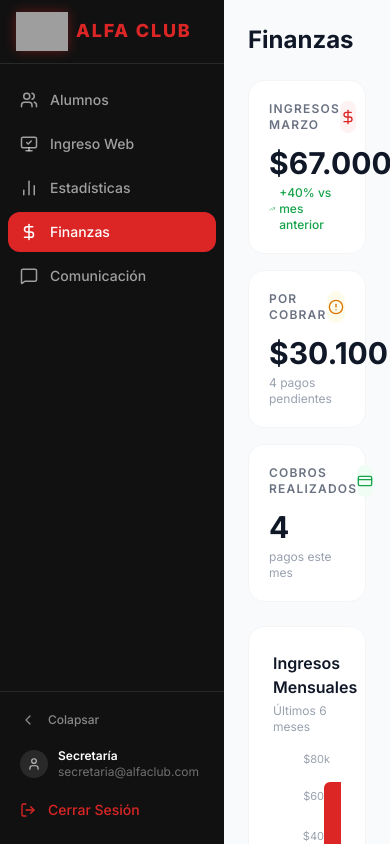
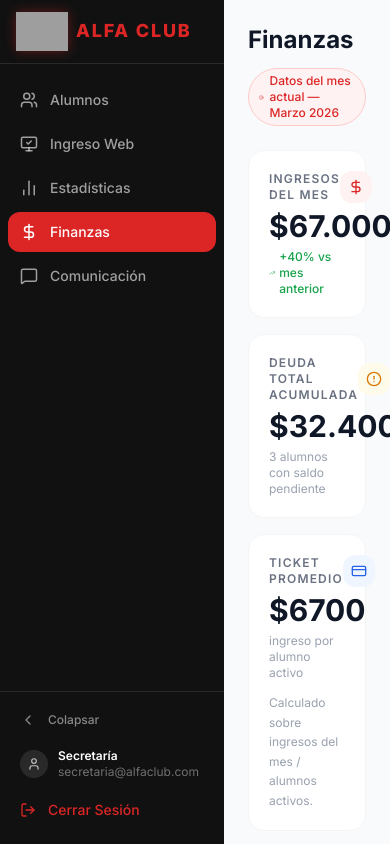
Before and after one commit to MaximoFini/sistema-alfa, a Next.js app: page /finanzas in a window 390 px wide. Built offline with nearby package versions, Linux system fonts and the light colour scheme; grey boxes are pictures that could not be loaded.

Commit message:
feat: reorganize Estadísticas and enhance Finanzas KPIs\n\nReorganize Estadísticas with new metrics and add Finanzas KPIs.

```diff
--- a/app/(app)/finanzas/page.tsx
+++ b/app/(app)/finanzas/page.tsx
@@ -10,154 +10,204 @@ import {
   ResponsiveContainer,
   CartesianGrid,
 } from "recharts"
-import { TrendingUp, TrendingDown, DollarSign, CreditCard, AlertCircle, CheckCircle2 } from "lucide-react"
+import { TrendingUp, DollarSign, AlertCircle, CreditCard, Info } from "lucide-react"
+
+// ── Mock data ─────────────────────────────────────────────────────────────────
 
 const ingresos = [
-  { mes: "Oct", monto: 42000 },
-  { mes: "Nov", monto: 38000 },
-  { mes: "Dic", monto: 35000 },
-  { mes: "Ene", monto: 51000 },
+  { mes: "Ago", monto: 38000 },
+  { mes: "Sep", monto: 41000 },
+  { mes: "Oct", monto: 37000 },
+  { mes: "Nov", monto: 44000 },
+  { mes: "Dic", monto: 31000 },
+  { mes: "Ene", monto: 52000 },
   { mes: "Feb", monto: 48000 },
   { mes: "Mar", monto: 67000 },
 ]
 
-const pagos = [
-  { id: 1, alumno: "Carlos Mendoza", disciplina: "Boxeo", monto: 8500, fecha: "05 Mar 2026", estado: "pagado" },
-  { id: 2, alumno: "Andrés Solis", disciplina: "BJJ", monto: 7200, fecha: "04 Mar 2026", estado: "pagado" },
-  { id: 3, alumno: "Rodrigo Alves", disciplina: "Kickboxing", monto: 9500, fecha: "03 Mar 2026", estado: "pagado" },
-  { id: 4, alumno: "Laura Ramírez", disciplina: "MMA", monto: 7200, fecha: "28 Feb 2026", estado: "pendiente" },
-  { id: 5, alumno: "Valentina Cruz", disciplina: "Boxeo", monto: 8500, fecha: "25 Feb 2026", estado: "vencido" },
-  { id: 6, alumno: "Fernanda Lara", disciplina: "MMA", monto: 7200, fecha: "20 Feb 2026", estado: "pendiente" },
-  { id: 7, alumno: "Martín Peña", disciplina: "MMA", monto: 9500, fecha: "15 Feb 2026", estado: "pagado" },
-  { id: 8, alumno: "Sofia Guerrero", disciplina: "Muay Thai", monto: 7200, fecha: "10 Feb 2026", estado: "vencido" },
-]
+// ── Helpers ───────────────────────────────────────────────────────────────────
 
-function EstadoBadge({ estado }: { estado: string }) {
-  if (estado === "pagado")
+function MonthBadge() {
   return (
-      <span className="inline-flex items-center gap-1 text-xs px-2 py-0.5 rounded-full font-medium"
-        style={{ color: "#16a34a", backgroundColor: "#f0fdf4", border: "1px solid #bbf7d0" }}>
-        <CheckCircle2 size={10} /> Pagado
-      </span>
-    )
-  if (estado === "pendiente")
-    return (
-      <span className="inline-flex items-center gap-1 text-xs px-2 py-0.5 rounded-full font-medium"
-        style={{ color: "#d97706", backgroundColor: "#fffbeb", border: "1px solid #fde68a" }}>
-        <AlertCircle size={10} /> Pendiente
-      </span>
-    )
-  return (
-    <span className="inline-flex items-center gap-1 text-xs px-2 py-0.5 rounded-full font-medium"
-      style={{ color: "#dc2626", backgroundColor: "#fef2f2", border: "1px solid #fecaca" }}>
-      <AlertCircle size={10} /> Vencido
+    <span
+      className="inline-flex items-center gap-1.5 text-xs font-medium px-2.5 py-1 rounded-full"
+      style={{ backgroundColor: "#fef2f2", color: "#DC2626", border: "1px solid #fecaca" }}
+    >
+      <Info size={11} />
+      Datos del mes actual — Marzo 2026
     </span>
   )
 }
 
+function KPICard({
+  label,
+  value,
+  sub,
+  trend,
+  accentBg,
+  accentText,
+  icon,
+  note,
+}: {
+  label: string
+  value: string
+  sub?: string
+  trend?: { label: string; up: boolean }
+  accentBg: string
+  accentText: string
+  icon: React.ReactNode
+  note?: string
+}) {
+  return (
+    <div className="bg-white rounded-xl border border-gray-100 p-5 flex flex-col gap-2">
+      <div className="flex items-center justify-between">
+        <span className="text-xs font-semibold tracking-widest text-gray-500 uppercase">{label}</span>
+        <div className="w-8 h-8 rounded-lg flex items-center justify-center shrink-0"
+          style={{ backgroundColor: accentBg }}>
+          <span style={{ color: accentText }}>{icon}</span>
+        </div>
+      </div>
+      <span className="text-3xl font-bold text-gray-900 leading-none">{value}</span>
+      {sub && <span className="text-xs text-gray-400">{sub}</span>}
+      {trend && (
+        <div className="flex items-center gap-1">
+          <TrendingUp size={12} style={{ color: trend.up ? "#16a34a" : "#dc2626" }} />
+          <span className="text-xs font-medium" style={{ color: trend.up ? "#16a34a" : "#dc2626" }}>
+            {trend.label}
+          </span>
+        </div>
+      )}
+      {note && <p className="text-xs text-gray-400 leading-relaxed mt-1">{note}</p>}
+    </div>
+  )
+}
+
+// ── Página ─────────────────────────────────────────────────────────────────────
+
 export default function FinanzasPage() {
-  const [tab, setTab] = useState<"todos" | "pagado" | "pendiente" | "vencido">("todos")
+  const [mounted, setMounted] = useState(false)
+  if (typeof window !== "undefined" && !mounted) setMounted(true)
+
   const totalMes = 67000
   const mesAnterior = 48000
   const variacion = Math.round(((totalMes - mesAnterior) / mesAnterior) * 100)
-  const pendienteTotal = pagos.filter(p => p.estado !== "pagado").reduce((s, p) => s + p.monto, 0)
 
-  const filtrado = tab === "todos" ? pagos : pagos.filter(p => p.estado === tab)
+  // Métricas calculadas
+  const ticketPromedio = Math.round(totalMes / 10)            // ingresos / total alumnos
+  const deudaTotal = 32400                                     // mock suma de deudas
+  const ltv = Math.round(ticketPromedio * 8)                  // ticket * vida útil promedio (8 meses)
+  const cobrosRealizados = 7
+  const cobrosPendientes = 3
 
   return (
-    <div className="p-6 lg:p-8 max-w-6xl mx-auto">
-      <h1 className="text-2xl font-bold text-gray-900 mb-6">Finanzas</h1>
+    <div className="p-6 lg:p-8 max-w-6xl mx-auto space-y-6">
 
-      {/* KPI cards */}
-      <div className="grid grid-cols-1 sm:grid-cols-3 gap-4 mb-6">
-        {/* Ingresos mes */}
-        <div className="bg-white rounded-xl border border-gray-100 p-5">
-          <div className="flex items-center justify-between mb-3">
-            <span className="text-xs font-semibold tracking-widest text-gray-500 uppercase">Ingresos Marzo</span>
-            <div className="w-8 h-8 rounded-lg flex items-center justify-center" style={{ backgroundColor: "#fef2f2" }}>
-              <DollarSign size={16} style={{ color: "#dc2626" }} />
-            </div>
-          </div>
-          <p className="text-3xl font-bold text-gray-900">$67.000</p>
-          <div className="flex items-center gap-1 mt-1">
-            <TrendingUp size={12} style={{ color: "#16a34a" }} />
-            <span className="text-xs font-medium" style={{ color: "#16a34a" }}>+{variacion}% vs mes anterior</span>
-          </div>
+      {/* Header con indicador mensual */}
+      <div className="flex flex-col sm:flex-row sm:items-center sm:justify-between gap-3">
+        <h1 className="text-2xl font-bold text-gray-900">Finanzas</h1>
+        <MonthBadge />
       </div>
 
-        {/* Pendiente */}
-        <div className="bg-white rounded-xl border border-gray-100 p-5">
-          <div className="flex items-center justify-between mb-3">
-            <span className="text-xs font-semibold tracking-widest text-gray-500 uppercase">Por Cobrar</span>
-            <div className="w-8 h-8 rounded-lg flex items-center justify-center" style={{ backgroundColor: "#fffbeb" }}>
-              <AlertCircle size={16} style={{ color: "#d97706" }} />
-            </div>
-          </div>
-          <p className="text-3xl font-bold text-gray-900">${pendienteTotal.toLocaleString("es")}</p>
-          <div className="flex items-center gap-1 mt-1">
-            <span className="text-xs text-gray-400">
-              {pagos.filter(p => p.estado !== "pagado").length} pagos pendientes
-            </span>
-          </div>
+      {/* Fila 1 — KPIs principales */}
+      <div className="grid grid-cols-1 sm:grid-cols-2 lg:grid-cols-4 gap-4">
+        <KPICard
+          label="Ingresos del Mes"
+          value={`$${totalMes.toLocaleString("es")}`}
+          accentBg="#fef2f2"
+          accentText="#DC2626"
+          icon={<DollarSign size={16} />}
+          trend={{ label: `+${variacion}% vs mes anterior`, up: true }}
+        />
+        <KPICard
+          label="Deuda Total Acumulada"
+          value={`$${deudaTotal.toLocaleString("es")}`}
+          sub={`${cobrosPendientes} alumnos con saldo pendiente`}
+          accentBg="#fffbeb"
+          accentText="#d97706"
+          icon={<AlertCircle size={16} />}
+        />
+        <KPICard
+          label="Ticket Promedio"
+          value={`$${ticketPromedio.toLocaleString("es")}`}
+          sub="ingreso por alumno activo"
+          accentBg="#eff6ff"
+          accentText="#2563eb"
+          icon={<CreditCard size={16} />}
+          note="Calculado sobre ingresos del mes / alumnos activos."
+        />
+        <KPICard
+          label="LTV — Valor del Ciclo de Vida"
+          value={`$${ltv.toLocaleString("es")}`}
+          sub="ticket × vida útil promedio (8 m)"
+          accentBg="#f0fdf4"
+          accentText="#16a34a"
+          icon={<TrendingUp size={16} />}
+          note="Estimación del valor total que genera un alumno durante su permanencia."
+        />
       </div>
 
-        {/* Cobros realizados */}
-        <div className="bg-white rounded-xl border border-gray-100 p-5">
-          <div className="flex items-center justify-between mb-3">
-            <span className="text-xs font-semibold tracking-widest text-gray-500 uppercase">Cobros Realizados</span>
-            <div className="w-8 h-8 rounded-lg flex items-center justify-center" style={{ backgroundColor: "#f0fdf4" }}>
-              <CreditCard size={16} style={{ color: "#16a34a" }} />
-            </div>
-          </div>
-          <p className="text-3xl font-bold text-gray-900">
-            {pagos.filter(p => p.estado === "pagado").length}
-          </p>
-          <p className="text-xs text-gray-400 mt-1">pagos este mes</p>
-        </div>
-      </div>
+      {/* Fila 2 — Gráfico de ingresos + resumen de cobros */}
+      <div className="grid grid-cols-1 lg:grid-cols-2 gap-4">
 
-      {/* Chart + table row */}
-      <div className="grid grid-cols-1 lg:grid-cols-2 gap-4 mb-4">
         {/* Bar chart */}
         <div className="bg-white rounded-xl border border-gray-100 p-6">
           <p className="font-semibold text-gray-900 mb-1">Ingresos Mensuales</p>
-          <p className="text-xs text-gray-400 mb-4">Últimos 6 meses</p>
+          <p className="text-xs text-gray-400 mb-4">Evolución de los últimos 8 meses</p>
           <ResponsiveContainer width="100%" height={200}>
-            <BarChart data={ingresos} barSize={28}>
+            <BarChart data={ingresos} barSize={26}>
               <CartesianGrid strokeDasharray="3 3" stroke="#f0f0f0" vertical={false} />
               <XAxis dataKey="mes" tick={{ fontSize: 11, fill: "#9ca3af" }} axisLine={false} tickLine={false} />
-              <YAxis tick={{ fontSize: 11, fill: "#9ca3af" }} axisLine={false} tickLine={false} tickFormatter={(v) => `$${v / 1000}k`} />
-              <Tooltip formatter={(v: number) => [`$${v.toLocaleString("es")}`, "Ingresos"]} cursor={{ fill: "#f9fafb" }} />
+              <YAxis
+                tick={{ fontSize: 11, fill: "#9ca3af" }}
+                axisLine={false}
+                tickLine={false}
+                tickFormatter={(v) => `$${v / 1000}k`}
+              />
+              <Tooltip
+                formatter={(v: number) => [`$${v.toLocaleString("es")}`, "Ingresos"]}
+                cursor={{ fill: "#f9fafb" }}
+              />
               <Bar dataKey="monto" fill="#DC2626" radius={[6, 6, 0, 0]} />
             </BarChart>
           </ResponsiveContainer>
         </div>
 
-        {/* Summary */}
+        {/* Resumen de cobros */}
         <div className="bg-white rounded-xl border border-gray-100 p-6 flex flex-col justify-between">
           <div>
-            <p className="font-semibold text-gray-900 mb-4">Resumen de Pagos</p>
+            <p className="font-semibold text-gray-900 mb-4">Resumen de Cobros — Mes Actual</p>
             {[
-              { label: "Pagados", count: pagos.filter(p => p.estado === "pagado").length, color: "#16a34a" },
-              { label: "Pendientes", count: pagos.filter(p => p.estado === "pendiente").length, color: "#d97706" },
-              { label: "Vencidos", count: pagos.filter(p => p.estado === "vencido").length, color: "#dc2626" },
+              { label: "Pagados", count: cobrosRealizados, color: "#16a34a", bg: "#f0fdf4", total: 10 },
+              { label: "Pendientes", count: 2, color: "#d97706", bg: "#fffbeb", total: 10 },
+              { label: "Vencidos", count: 1, color: "#DC2626", bg: "#fef2f2", total: 10 },
             ].map((item) => (
               <div key={item.label} className="flex items-center gap-3 mb-4">
-                <div className="w-2 h-10 rounded-full" style={{ backgroundColor: item.color }} />
+                <div
+                  className="w-10 h-10 rounded-lg flex items-center justify-center text-sm font-bold shrink-0"
+                  style={{ backgroundColor: item.bg, color: item.color }}
+                >
+                  {item.count}
+                </div>
                 <div className="flex-1">
                   <div className="flex items-center justify-between mb-1">
                     <span className="text-sm font-medium text-gray-700">{item.label}</span>
-                    <span className="text-sm font-bold text-gray-900">{item.count} alumnos</span>
+                    <span className="text-xs text-gray-400">{Math.round((item.count / item.total) * 100)}%</span>
                   </div>
                   <div className="h-2 w-full rounded-full bg-gray-100 overflow-hidden">
-                    <div className="h-full rounded-full" style={{ width: `${(item.count / pagos.length) * 100}%`, backgroundColor: item.color }} />
+                    <div
+                      className="h-full rounded-full transition-all"
+                      style={{
+                        width: `${(item.count / item.total) * 100}%`,
+                        backgroundColor: item.color,
+                      }}
+                    />
                   </div>
                 </div>
               </div>
             ))}
           </div>
           <button
-            className="w-full py-2.5 rounded-lg text-sm font-semibold text-white mt-2"
+            className="w-full py-2.5 rounded-lg text-sm font-semibold text-white transition-all hover:brightness-110"
             style={{ backgroundColor: "#DC2626" }}
           >
             Registrar Nuevo Cobro
@@ -165,50 +215,35 @@ export default function FinanzasPage() {
         </div>
       </div>
 
-      {/* Payments table */}
-      <div className="bg-white rounded-xl border border-gray-100 overflow-hidden">
-        <div className="p-5 border-b border-gray-100 flex items-center justify-between gap-4 flex-wrap">
-          <p className="font-semibold text-gray-900">Historial de Pagos</p>
+      {/* Fila 3 — Comparativa deuda vs ingresos */}
+      <div className="bg-white rounded-xl border border-gray-100 p-6">
+        <p className="font-semibold text-gray-900 mb-1">Composición Financiera del Mes</p>
+        <p className="text-xs text-gray-400 mb-5">Relación entre ingresos cobrados y deuda acumulada</p>
+        <div className="flex flex-col sm:flex-row gap-6">
+          {[
+            { label: "Ingresos Cobrados", value: totalMes, total: totalMes + deudaTotal, color: "#DC2626" },
+            { label: "Deuda Acumulada", value: deudaTotal, total: totalMes + deudaTotal, color: "#d97706" },
+          ].map((item) => {
+            const pct = Math.round((item.value / item.total) * 100)
+            return (
+              <div key={item.label} className="flex-1 flex flex-col gap-2">
+                <div className="flex items-center justify-between">
                   <div className="flex items-center gap-2">
-            {(["todos", "pagado", "pendiente", "vencido"] as const).map((t) => (
-              <button
-                key={t}
-                onClick={() => setTab(t)}
-                className="text-xs px-3 py-1.5 rounded-lg font-medium transition-all capitalize"
-                style={
-                  tab === t
-                    ? { backgroundColor: "#DC2626", color: "#fff" }
-                    : { backgroundColor: "#f3f4f6", color: "#6b7280" }
-                }
-              >
-                {t}
-              </button>
-            ))}
+                    <div className="w-2.5 h-2.5 rounded-full shrink-0" style={{ backgroundColor: item.color }} />
+                    <span className="text-sm font-medium text-gray-700">{item.label}</span>
                   </div>
+                  <span className="text-sm font-bold text-gray-900">${item.value.toLocaleString("es")}</span>
                 </div>
-        <div className="overflow-x-auto">
-          <table className="w-full text-sm">
-            <thead>
-              <tr className="bg-gray-50 text-left">
-                <th className="px-5 py-3 font-semibold text-gray-500 text-xs uppercase tracking-wide">Alumno</th>
-                <th className="px-5 py-3 font-semibold text-gray-500 text-xs uppercase tracking-wide">Disciplina</th>
-                <th className="px-5 py-3 font-semibold text-gray-500 text-xs uppercase tracking-wide">Monto</th>
-                <th className="px-5 py-3 font-semibold text-gray-500 text-xs uppercase tracking-wide">Fecha</th>
-                <th className="px-5 py-3 font-semibold text-gray-500 text-xs uppercase tracking-wide">Estado</th>
-              </tr>
-            </thead>
-            <tbody className="divide-y divide-gray-50">
-              {filtrado.map((p) => (
-                <tr key={p.id} className="hover:bg-gray-50 transition-colors">
-                  <td className="px-5 py-3.5 font-medium text-gray-900">{p.alumno}</td>
-                  <td className="px-5 py-3.5 text-gray-500">{p.disciplina}</td>
-                  <td className="px-5 py-3.5 font-semibold text-gray-900">${p.monto.toLocaleString("es")}</td>
-                  <td className="px-5 py-3.5 text-gray-400">{p.fecha}</td>
-                  <td className="px-5 py-3.5"><EstadoBadge estado={p.estado} /></td>
-                </tr>
-              ))}
-            </tbody>
-          </table>
+                <div className="h-3 w-full rounded-full bg-gray-100 overflow-hidden">
+                  <div
+                    className="h-full rounded-full transition-all"
+                    style={{ width: `${pct}%`, backgroundColor: item.color }}
+                  />
+                </div>
+                <span className="text-xs text-gray-400">{pct}% del total facturado</span>
+              </div>
+            )
+          })}
         </div>
       </div>
     </div>
```
Also changed, not shown: app/(app)/estadisticas/page.tsx (+208 -133 lines). Lines whose indentation alone changed are shown as unchanged.
